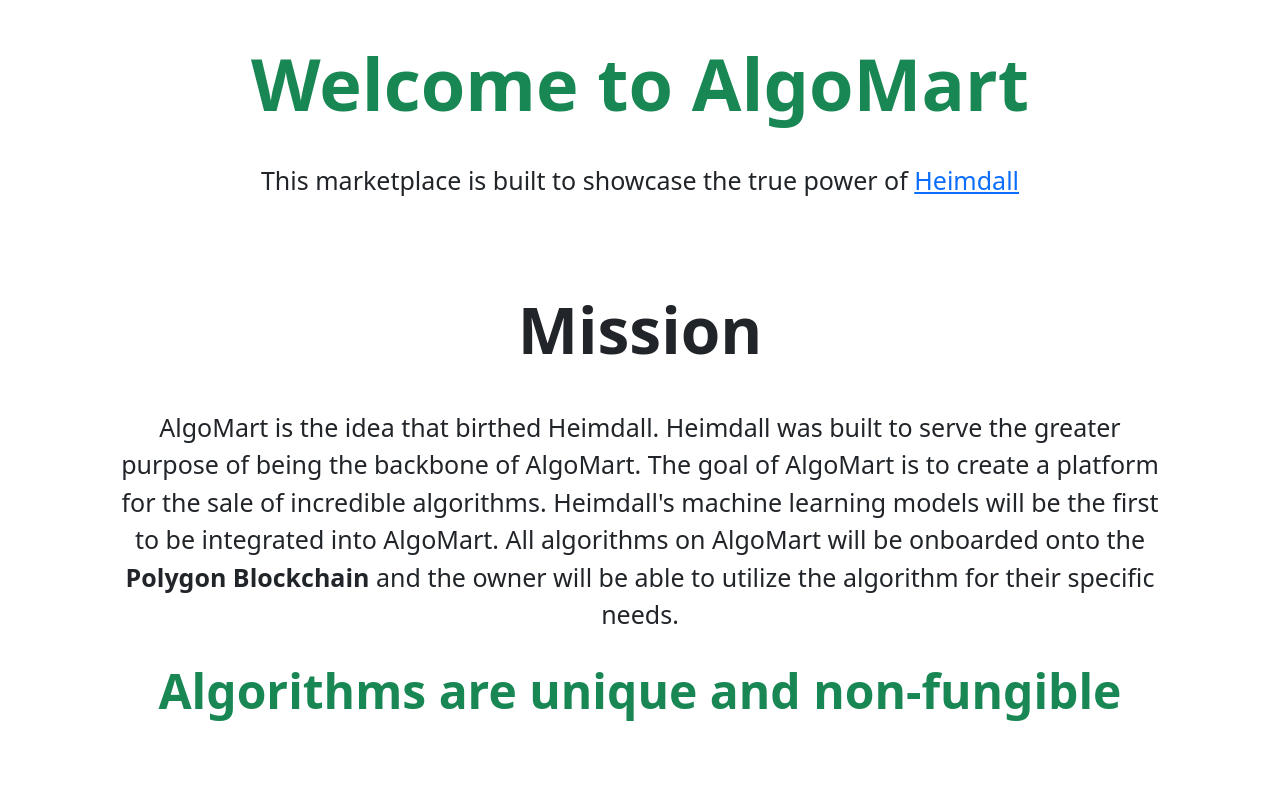
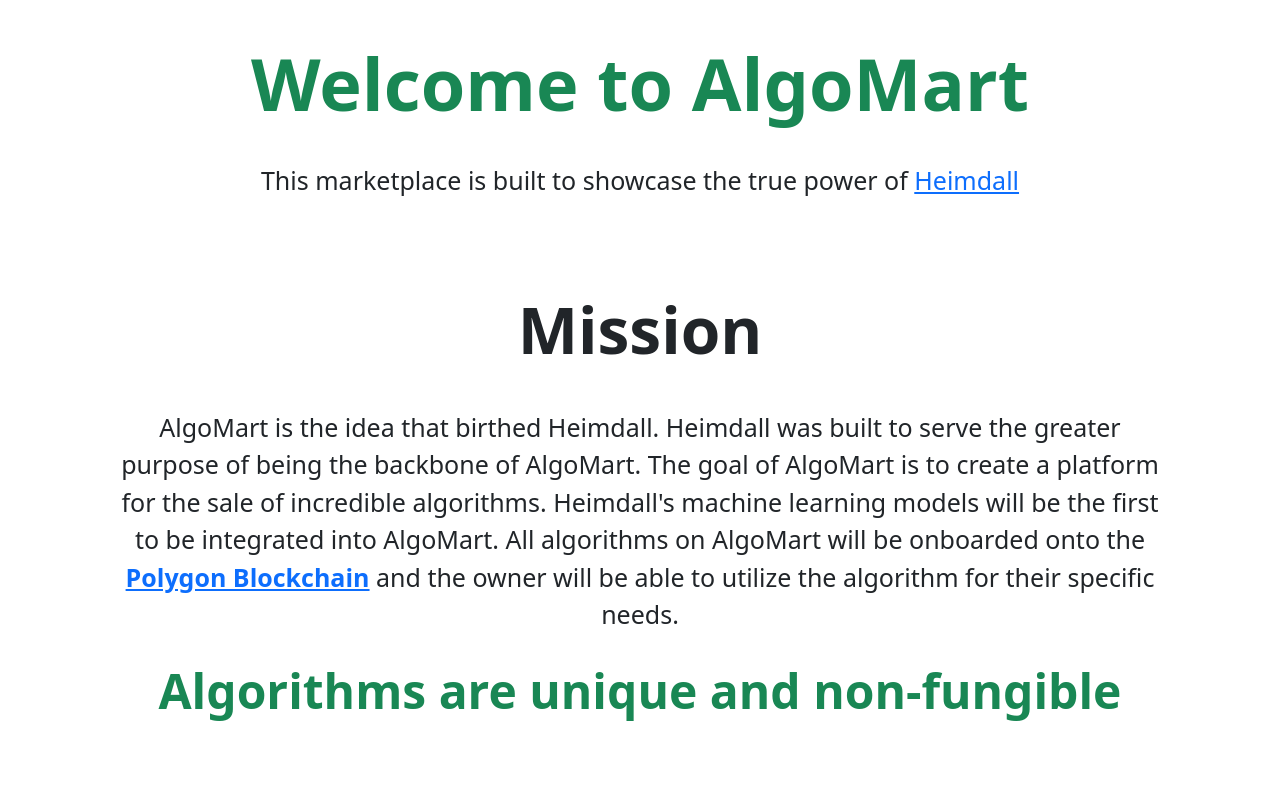
Before and after one commit to joelreji/rejiMart, a React (Create React App) app: page / in a window 1280 px wide. Shown: the top 800 px of the page. Built offline with nearby package versions, Linux system fonts and the light colour scheme.

Commit message:
Update App.js

```diff
--- a/src/App.js
+++ b/src/App.js
@@ -29,7 +29,7 @@
               <Card.Text className="pb-2" style={{ fontSize: '25px' }}>
                 AlgoMart is the idea that birthed Heimdall. Heimdall was built to serve the greater purpose of being the backbone of AlgoMart.
                 The goal of AlgoMart is to create a platform for the sale of incredible algorithms. Heimdall's machine learning models will
-                be the first to be integrated into AlgoMart. All algorithms on AlgoMart will be onboarded onto the <strong>Polygon Blockchain</strong> and the owner
+                be the first to be integrated into AlgoMart. All algorithms on AlgoMart will be onboarded onto the <strong><a href="https://polygon.technology/">Polygon Blockchain</a></strong> and the owner
                 will be able to utilize the algorithm for their specific needs.
               </Card.Text>
             </Card.Body>
```
